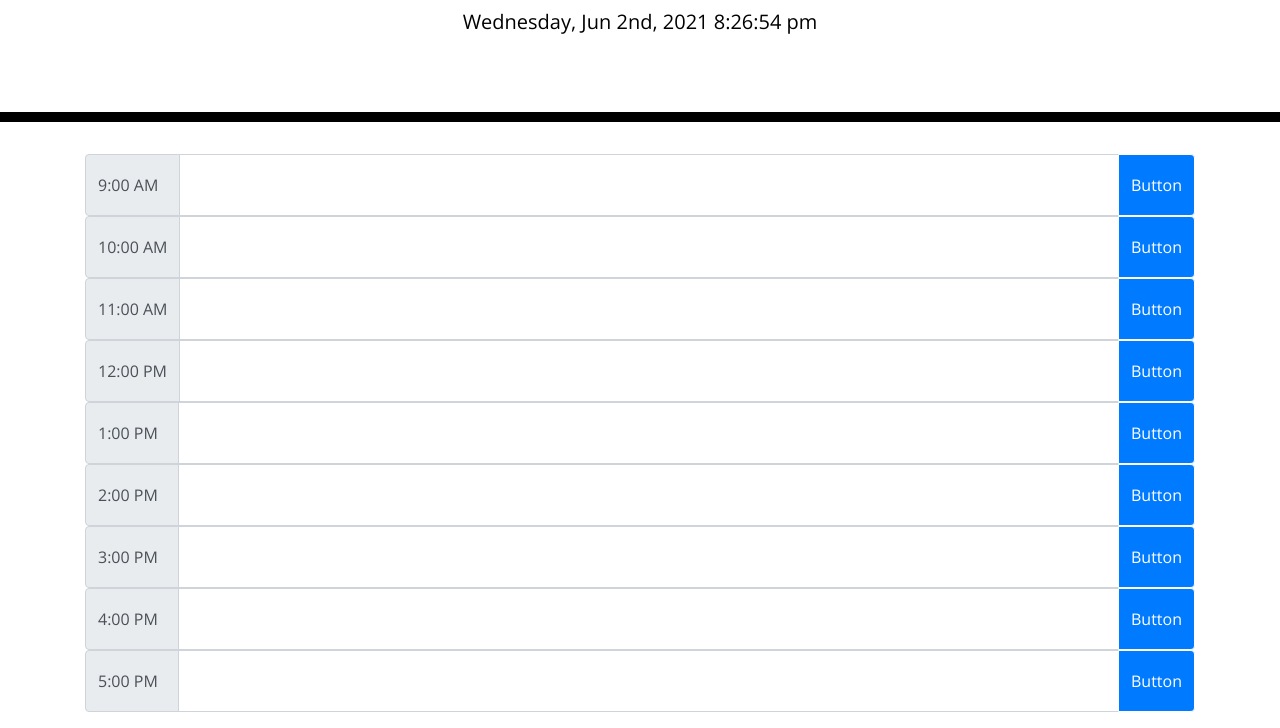
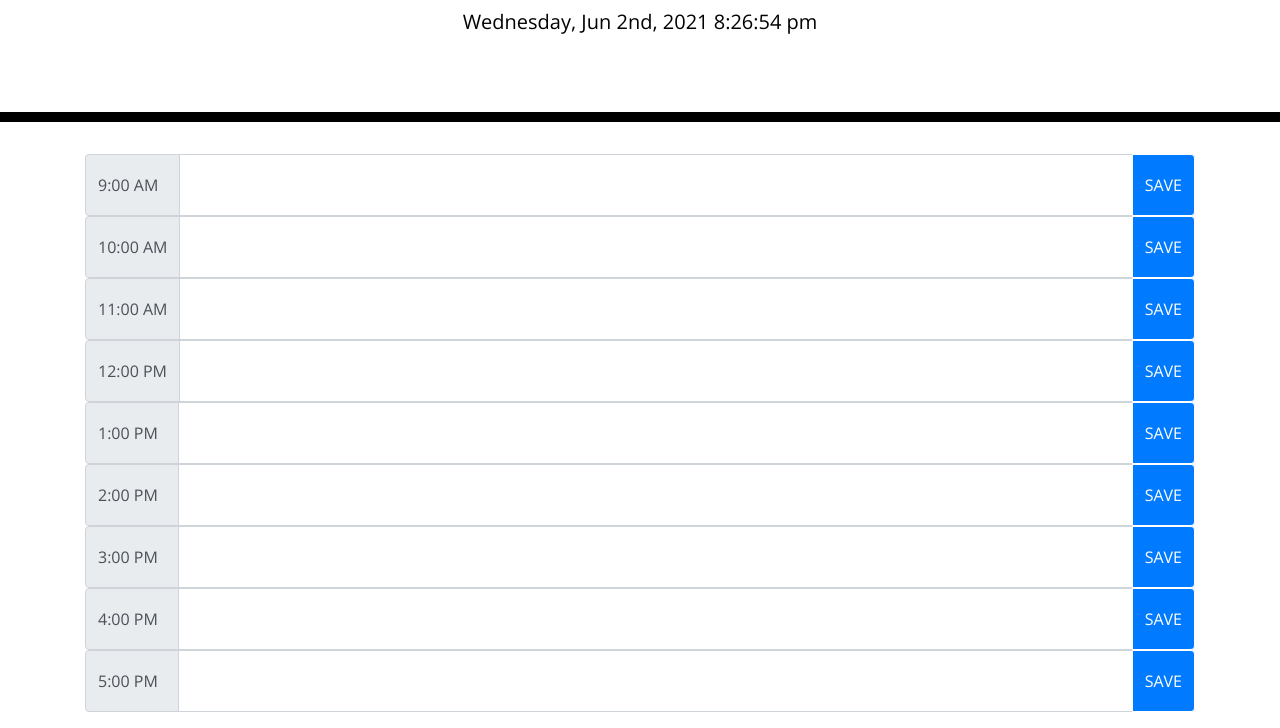
Before and after one commit to wijeremy/Work-Day-Scheduler, a plain HTML site: page index.html in a window 1280 px wide. Shown: the part 182-910 px from the top of the page. Drawn offline with nearby package versions, Linux system fonts and the light colour scheme.

Commit message:
its... done? Sorry that was only two commitsgit add .! this one was pretty straight forward. I got a little stumped at the end there; my .addClass() didn't look like it was going off, but it was, only on the parent of where I wanted to change, so the child was overwriting it. I navigated down to the child and it looks like it works.

```diff
--- a/index.html
+++ b/index.html
@@ -35,9 +35,9 @@
         <div class="input-group-prepend">
           <span class="input-group-text">9:00 AM &nbsp;</span>
         </div>
-        <textarea id="nineText" class="form-control" aria-label="With textarea"></textarea>
+        <textarea class="form-control" aria-label="With textarea"></textarea>
         <div class="input-group-append">
-          <button class="btn btn-primary border-white" type="submit">Button</button>
+          <button class="btn btn-primary border-white" type="submit">SAVE</button>
         </div>
       </form>
       <!-- 10:00 AM -->
@@ -45,9 +45,9 @@
         <div class="input-group-prepend">
           <span class="input-group-text">10:00 AM</span>
         </div>
-        <textarea id="nineText" class="form-control" aria-label="With textarea"></textarea>
+        <textarea class="form-control" aria-label="With textarea"></textarea>
         <div class="input-group-append">
-          <button class="btn btn-primary border-white" type="submit">Button</button>
+          <button class="btn btn-primary border-white" type="submit">SAVE</button>
         </div>
       </form>
       <!-- 11:00 AM -->
@@ -55,9 +55,9 @@
         <div class="input-group-prepend">
           <span class="input-group-text">11:00 AM</span>
         </div>
-        <textarea id="nineText" class="form-control" aria-label="With textarea"></textarea>
+        <textarea class="form-control" aria-label="With textarea"></textarea>
         <div class="input-group-append">
-          <button class="btn btn-primary border-white" type="submit">Button</button>
+          <button class="btn btn-primary border-white" type="submit">SAVE</button>
         </div>
       </form>
       <!-- 12:00 PM -->
@@ -65,9 +65,9 @@
         <div class="input-group-prepend">
           <span class="input-group-text">12:00 PM</span>
         </div>
-        <textarea id="nineText" class="form-control" aria-label="With textarea"></textarea>
+        <textarea class="form-control" aria-label="With textarea"></textarea>
         <div class="input-group-append">
-          <button class="btn btn-primary border-white" type="submit">Button</button>
+          <button class="btn btn-primary border-white" type="submit">SAVE</button>
         </div>
       </form>
       <!-- 1:00 PM -->
@@ -75,9 +75,9 @@
         <div class="input-group-prepend">
           <span class="input-group-text">1:00 PM &nbsp;</span>
         </div>
-        <textarea id="nineText" class="form-control" aria-label="With textarea"></textarea>
+        <textarea class="form-control" aria-label="With textarea"></textarea>
         <div class="input-group-append">
-          <button class="btn btn-primary border-white" type="submit">Button</button>
+          <button class="btn btn-primary border-white" type="submit">SAVE</button>
         </div>
       </form>
       <!-- 2:00 PM -->
@@ -85,9 +85,9 @@
         <div class="input-group-prepend">
           <span class="input-group-text">2:00 PM &nbsp;</span>
         </div>
-        <textarea id="nineText" class="form-control" aria-label="With textarea"></textarea>
+        <textarea class="form-control" aria-label="With textarea"></textarea>
         <div class="input-group-append">
-          <button class="btn btn-primary border-white" type="submit">Button</button>
+          <button class="btn btn-primary border-white" type="submit">SAVE</button>
         </div>
       </form>
       <!-- 3:00 PM -->
@@ -95,9 +95,9 @@
         <div class="input-group-prepend">
           <span class="input-group-text">3:00 PM &nbsp;</span>
         </div>
-        <textarea id="nineText" class="form-control" aria-label="With textarea"></textarea>
+        <textarea class="form-control" aria-label="With textarea"></textarea>
         <div class="input-group-append">
-          <button class="btn btn-primary border-white" type="submit">Button</button>
+          <button class="btn btn-primary border-white" type="submit">SAVE</button>
         </div>
       </form>
       <!-- 4:00 PM -->
@@ -105,9 +105,9 @@
         <div class="input-group-prepend">
           <span class="input-group-text">4:00 PM &nbsp;</span>
         </div>
-        <textarea id="nineText" class="form-control" aria-label="With textarea"></textarea>
+        <textarea class="form-control" aria-label="With textarea"></textarea>
         <div class="input-group-append">
-          <button class="btn btn-primary border-white" type="submit">Button</button>
+          <button class="btn btn-primary border-white" type="submit">SAVE</button>
         </div>
       </form>
       <!-- 5:00 PM -->
@@ -115,13 +115,11 @@
         <div class="input-group-prepend">
           <span class="input-group-text">5:00 PM &nbsp;</span>
         </div>
-        <textarea id="nineText" class="form-control" aria-label="With textarea"></textarea>
+        <textarea class="form-control" aria-label="With textarea"></textarea>
         <div class="input-group-append">
-          <button class="btn btn-primary border-white" type="submit">Button</button>
+          <button class="btn btn-primary border-white" type="submit">SAVE</button>
         </div>
       </form>
-
-
     </div>
 
     <script src="https://cdnjs.cloudflare.com/ajax/libs/jquery/3.2.1/jquery.min.js"></script>
--- a/script.js
+++ b/script.js
@@ -1,7 +1,8 @@
 var btn = $(".btn");
 var container = $(".container");
-var nineText = $('#nineText');
 var dayEl = $('#currentDay');
+
+
 
 container.on("click", ".btn", function(event){
     event.preventDefault();
@@ -14,22 +15,20 @@ container.on("click", ".btn", function(event){
 
 function init() {
     for (var i = 0; i < container.children().length; i++){
-        var timeEl = container.children().eq(i).children().eq(0);
+        var timeEl = container.children().eq(i).children().eq(0).children();
         var time = timeEl.text();
         var taskEl = container.children().eq(i).children().eq(1);
         var taskSaved = localStorage.getItem(time.trim());
         taskEl.text(taskSaved);
 
-        var presentValue = moment().format("h");
-        var timeValue = moment(time, "h:mm a").format('h');
+        var presentValue = parseInt(moment().format("H"));
+        var timeValue = parseInt(moment(time, "h:mm a").format('H'));
         var timeDiff = presentValue - timeValue
-        console.log(timeValue)
-        // if (timeDiff == 0){
-        //     timeEl.classList.add("bg-warning")
-        // } else if (timeDiff == )
-
-
-
+        if (timeDiff == 0){
+            timeEl.addClass("bg-danger text-white")
+        } else if (timeDiff < 0){
+            timeEl.addClass("bg-success text-white")
+        };
     };
 };
 init();
@@ -40,9 +39,3 @@ function runTime() {
 
 runTime();
 setInterval(runTime, 1000)
-
-var time1 = moment("9:00 AM", "h:mma").format("h");
-var time2 = moment("10:00 AM", "h:mma").format("h");
-var time3 = moment("11:00 AM", "h:mma").format("h");
-
-console.log(time3 - time1)
```
